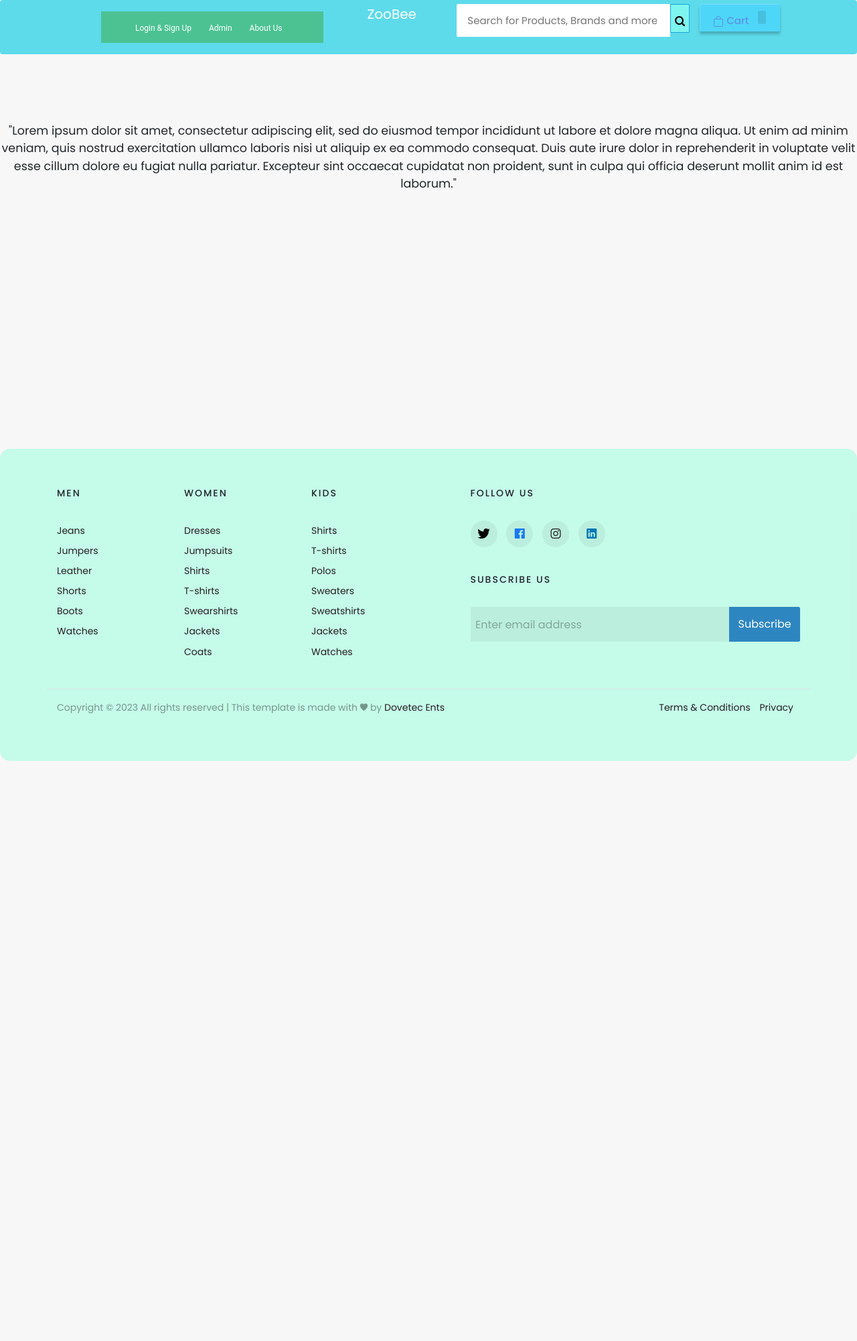
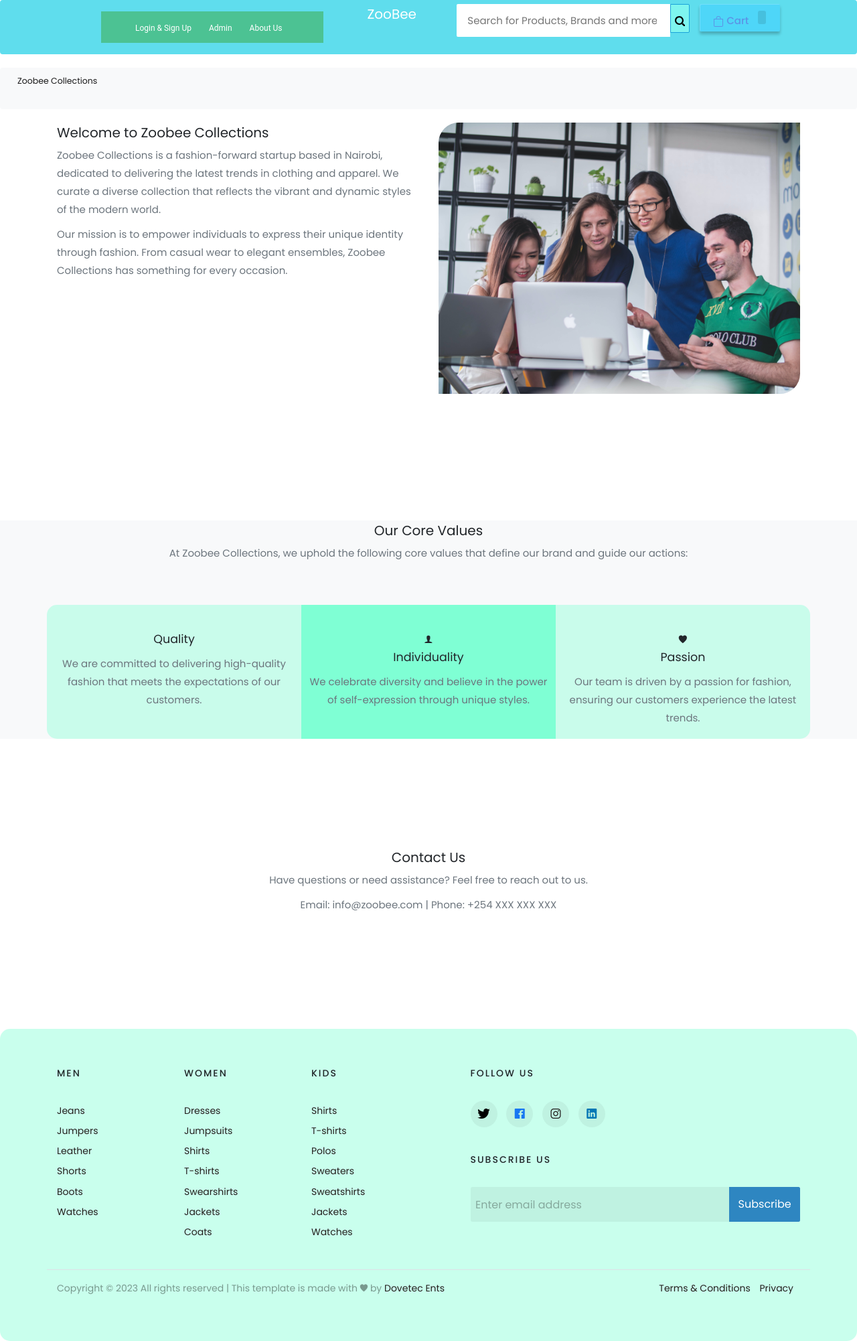
Before and after one commit to Dovineowuor/PLP-Final-Project, a Django app: page /aboutus in a window 1280 px wide. Shown: the whole page at 67% size. Before the commit the page ends 1136 px from the top, so only its background shows below. Run offline with Django 3.2, Linux system fonts and the light colour scheme; some libraries are stand-ins or nearby versions.

Commit message:
Configure About Page

```diff
--- a/templates/ecom/aboutus.html
+++ b/templates/ecom/aboutus.html
@@ -1,41 +1,115 @@
 <!DOCTYPE html>
-{% load static %}
-<html lang="en" dir="ltr">
+<html lang="en">
 
 <head>
-  <meta charset="utf-8">
-{% load static %}
-
-<link rel="apple-touch-icon" sizes="180x180" href="{% static 'favicon/apple-touch-icon.png' %}">
-<link rel="icon" type="image/png" sizes="32x32" href="{% static 'favicon/favicon-32x32.png' %}">
-<link rel="icon" type="image/png" sizes="16x16" href="{% static 'favicon/favicon-16x16.png' %}">
-<link rel="manifest" href="{% static 'favicon/site.webmanifest' %}">
-
-  <meta name="viewport" content="width=device-width, initial-scale=1, shrink-to-fit=no">
-  <title>ZooBee</title>
-  <style media="screen">
-    .footer{
-      position: fixed;
-    }
-  </style>
+  {% load static %}
+    <meta charset="utf-8">
+    <meta name="viewport" content="width=device-width, initial-scale=1, shrink-to-fit=yes">
+    <title>About Us | Zoobee Collections</title>
+    <link href="https://fonts.googleapis.com/css?family=Poppins:300,400,500,600,700,800,900" rel="stylesheet">
+    <link rel="stylesheet" href="{% static 'css/ionicons.min.css' %}">
+    <link rel="stylesheet" href="{% static 'css/style.css' %}">
 </head>
 
-<body style="background-color:#f7f7f7; margin: 0;
-padding: 0;
-box-sizing: border-box;">
+<body>
   {%if request.user.is_authenticated%}
     {% include "ecom/customer_navbar.html" %}
   {%else%}
     {% include "ecom/navbar.html" %}
   {%endif%}
-  <br><br><br>
-<h3 style="text-align:center;">"Lorem ipsum dolor sit amet, consectetur adipiscing elit, sed do eiusmod tempor incididunt ut labore et dolore magna aliqua. Ut enim ad minim veniam, quis nostrud exercitation ullamco laboris nisi ut aliquip ex ea commodo consequat. Duis aute irure dolor in reprehenderit in voluptate velit esse cillum dolore eu fugiat nulla pariatur. Excepteur sint occaecat cupidatat non proident, sunt in culpa qui officia deserunt mollit anim id est laborum." </h3>
-<br><br><br><br><br><br><br><br><br><br><br><br><br><br>
-  {% include "ecom/footer.html" %}
+    <!-- Navigation Section (You can include your header here) -->
+    <nav class="navbar navbar-expand-lg navbar-light bg-light">
+        <a class="navbar-brand" href="/">Zoobee Collections</a>
+    </nav>
+
+    <!-- About Us Section -->
+    <section class="section">
+        <div class="container">
+            <div class="row">
+                <div class="col-lg-6">
+                    <h2 class="section-heading">Welcome to Zoobee Collections</h2>
+                    <p class="text-muted">
+                        Zoobee Collections is a fashion-forward startup based in Nairobi, dedicated to delivering
+                        the latest trends in clothing and apparel. We curate a diverse collection that reflects the
+                        vibrant and dynamic styles of the modern world.
+                    </p>
+                    <p class="text-muted">
+                        Our mission is to empower individuals to express their unique identity through fashion. From
+                        casual wear to elegant ensembles, Zoobee Collections has something for every occasion.
+                    </p>
+                </div>
+                <div class="col-lg-6">
+                    <!-- You can include an image or any visual elements here -->
+                    <img src="{% static 'images/aboutus!.jpg' %}" class="img-fluid" alt="About Us Image" style="border-radius: 30px 0  30px 0;">
+                </div>
+
+            </div>
+        </div>
+    </section><br><br><br><br><br><br><br>
+
+    <!-- Core Values Section -->
+    <section class="section bg-light">
+        <div class="container">
+            <div class="row"></br></br>
+                <div class="col-lg-12 text-center">
+                    <h2 class="section-heading">Our Core Values</h2>
+                    <p class="text-muted">
+                        At Zoobee Collections, we uphold the following core values that define our brand and guide
+                        our actions:
+                    </p>
+                </div>
+            </div>
+            <br><br>
+            <div class="row">
+                <div class="col-lg-4 col-md-4 text-center" style="border-radius: 15px 0 0 15px; background-color: #7fffd464; padding: 8px; #hover::box-shadow::increment;">
+                  <div class="service-box mt-5 mx-auto">
+                    <i class="icon ion-android-checkmark-circle"></i>
+                    <h3 class="mb-3">Quality</h3>
+                    <p class="text-muted">We are committed to delivering high-quality fashion that meets the expectations of our customers.</p>
+                </div>
+
+                </div>
+                <div class="col-lg-4 col-md-4 text-center" style="border-radius: 0 0 0 0; background-color:aquamarine; padding: 8px;">
+                    <div class="service-box mt-5 mx-auto">
+                        <i class="icon ion-ios-person"></i>
+                        <h3 class="mb-3">Individuality</h3>
+                        <p class="text-muted">We celebrate diversity and believe in the power of self-expression
+                            through unique styles.</p>
+                    </div>
+                </div>
+                <div class="col-lg-4 col-md-4 text-center" style="border-radius: 0 15px 15px 0; background-color:#7fffd464; padding: 8px;">
+                    <div class="service-box mt-5 mx-auto">
+                        <i class="icon ion-ios-heart"></i>
+                        <h3 class="mb-3">Passion</h3>
+                        <p class="text-muted">Our team is driven by a passion for fashion, ensuring our customers
+                            experience the latest trends.</p>
+                    </div>
+                </div>
+            </div>
+        </div>
+    </section><br><br><br><br><br><br>
+    <!-- Contact Section (You can include your contact details here) -->
+    <section class="section">
+        <div class="container">
+            <div class="row">
+                <div class="col-lg-12 text-center">
+                    <h2 class="section-heading">Contact Us</h2>
+                    <p class="text-muted">
+                        Have questions or need assistance? Feel free to reach out to us.
+                    </p>
+                    <p class="text-muted">
+                        Email: info@zoobee.com | Phone: +254 XXX XXX XXX
+                    </p>
+                </div>
+            </div>
+        </div>
+    </section><br><br><br><br><br><br>
+    <!-- Footer Section (Footer content here) -->
+    {% include "ecom/footer.html" %}
 </body>
-<!--
-developed By : Dovine K & Joflix O
--->
+
+</html>
+
 
 
 </html>
```
Also changed, not shown: static/images/aboutus!.jpg (added).
